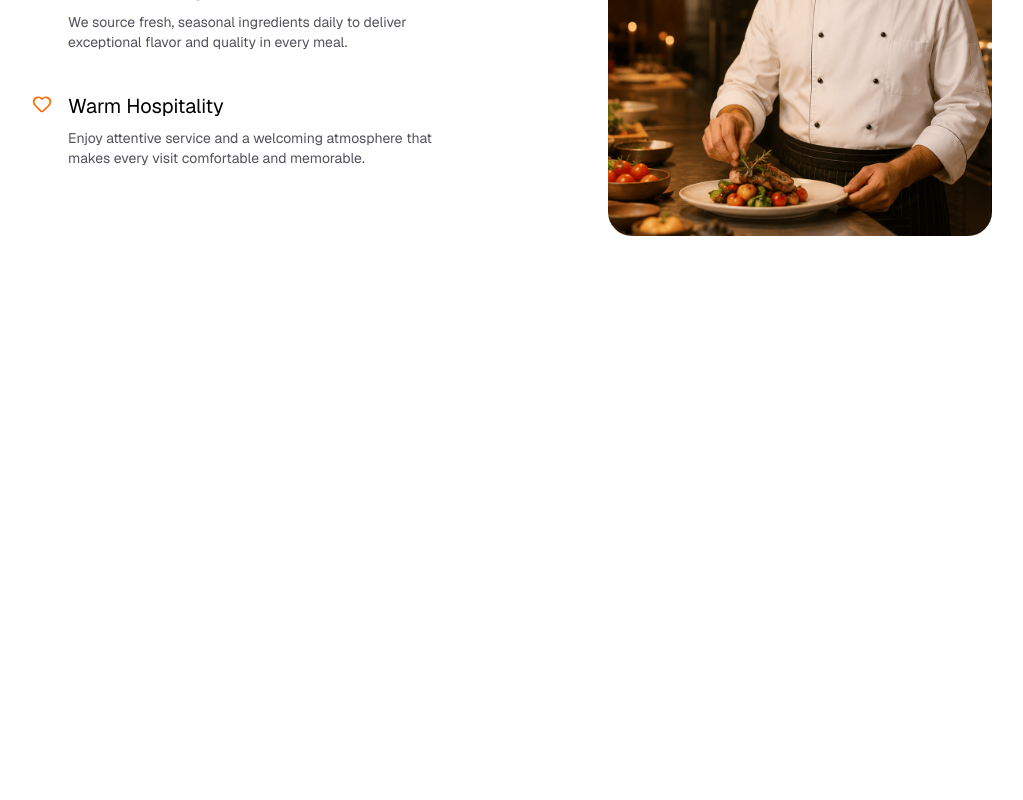
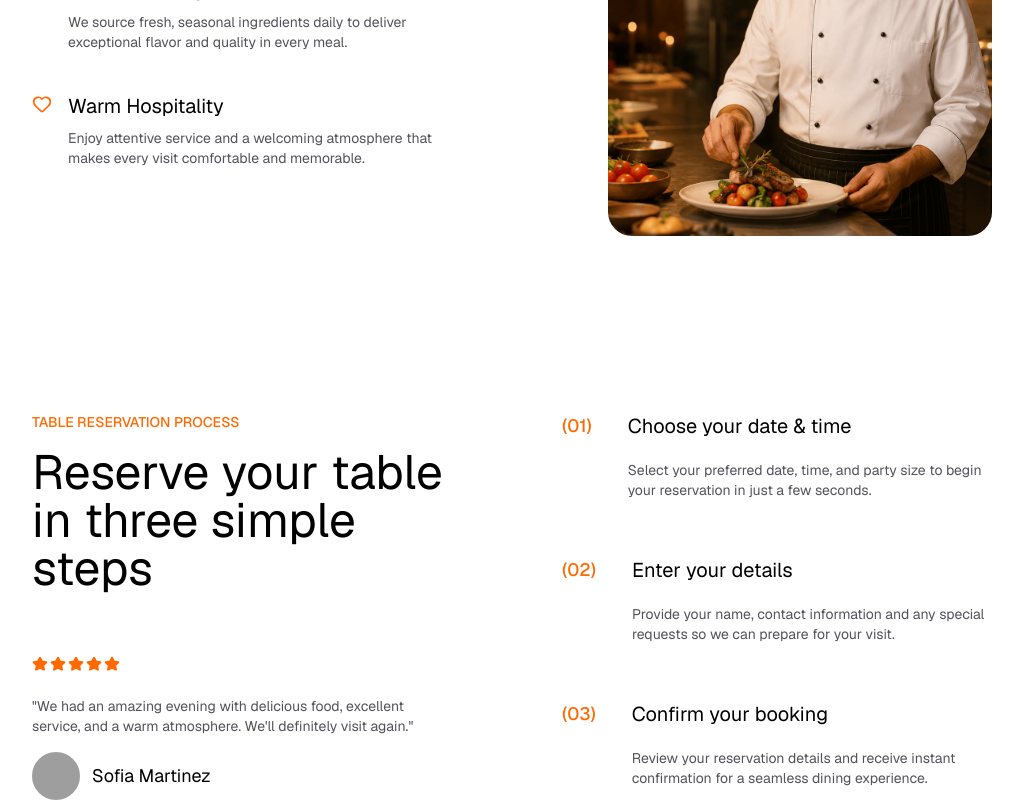
Before and after one commit to syedumaircodes/resto-landing-page, a React (Vite) app: page / in a window 1280 px wide. Shown: the part 3061-3861 px from the top of the page, without its empty margins (128-1151 px from the left). Before the commit the page ends 3297 px from the top, so only its background shows below. Built offline with nearby package versions, Linux system fonts and the light colour scheme; grey boxes are pictures that could not be loaded.

Commit message:
booking section added

```diff
--- a/src/App.jsx
+++ b/src/App.jsx
@@ -1,5 +1,6 @@
 import Sitenavbar from "./components/site-navbar";
 import AboutSection from "./sections/about-section";
+import BookingSection from "./sections/booking-section";
 import DishesSection from "./sections/dishes-section";
 import FeaturesSection from "./sections/features-section";
 import HeroSection from "./sections/hero-section";
@@ -14,6 +15,7 @@
       <StatsSection />
       <DishesSection />
       <FeaturesSection />
+      <BookingSection />
     </>
   );
 };
--- /dev/null
+++ b/src/sections/booking-section.jsx
@@ -0,0 +1,64 @@
+import { Star } from "lucide-react";
+import AnimationProvider from "../components/animation-provider";
+import { bookingSteps, bookingTestimonial } from "../data/data";
+
+const BookingSection = () => {
+  return (
+    <section id="booking-process" className="px-auto mt-44">
+      <div className="max-w-7xl mx-auto grid md:grid-cols-2 gap-16 md:gap-25">
+        {/* Right side */}
+        <div className="flex flex-col text-center md:text-left">
+          <AnimationProvider delay={0.2}>
+            <p className="text-orange-500 font-medium uppercase mb-4">
+              Table reservation process
+            </p>
+          </AnimationProvider>
+          <AnimationProvider delay={0.2}>
+            <h2 className="text-4xl md:text-5xl mb-16">
+              Reserve your table in three simple steps
+            </h2>
+          </AnimationProvider>
+          <AnimationProvider className="flex gap-0.5 mb-6 justify-center md:justify-start">
+            {[...Array(bookingTestimonial.rating)].map((_, index) => (
+              <Star className="size-4 fill-orange-500 text-orange-500" />
+            ))}
+          </AnimationProvider>
+          <AnimationProvider delay={0.2}>
+            <p className="text-zinc-600 max-w-sm max-md:mx-auto mb-4">
+              "{bookingTestimonial.quote}"
+            </p>
+          </AnimationProvider>
+          <AnimationProvider className="flex items-center justify-center md:justify-start gap-3">
+            <img
+              className="size-12 rounded-full object-cover"
+              src={bookingTestimonial.authorImg}
+              alt={bookingTestimonial.authorName}
+            />
+            <span className="text-lg">{bookingTestimonial.authorName}</span>
+          </AnimationProvider>
+        </div>
+        {/* Left side */}
+        <div className="space-y-14 text-left">
+          {bookingSteps.map((item, index) => (
+            <AnimationProvider
+              key={index}
+              delay={index * 0.15}
+              y={150}
+              className="flex items-start gap-9"
+            >
+              <span className="text-orange-500 font-medium text-lg shrink-0">
+                {item.number}
+              </span>
+              <div clssName="flex flex-col">
+                <h3 className="text-xl mb-5">{item.title}</h3>
+                <p className="text-zinc-600">{item.description}</p>
+              </div>
+            </AnimationProvider>
+          ))}
+        </div>
+      </div>
+    </section>
+  );
+};
+
+export default BookingSection;
```
